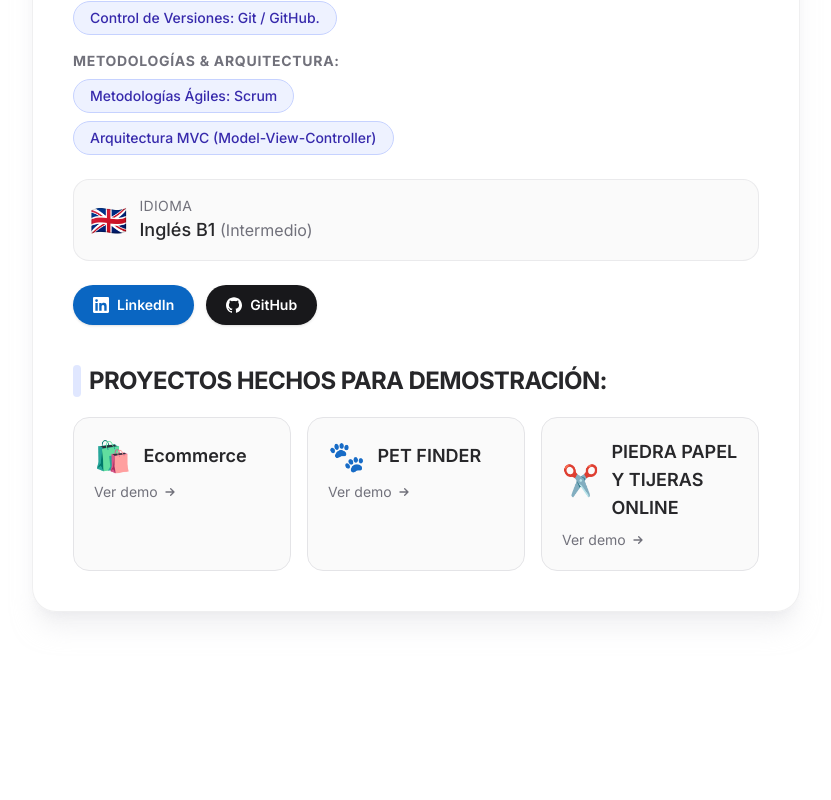
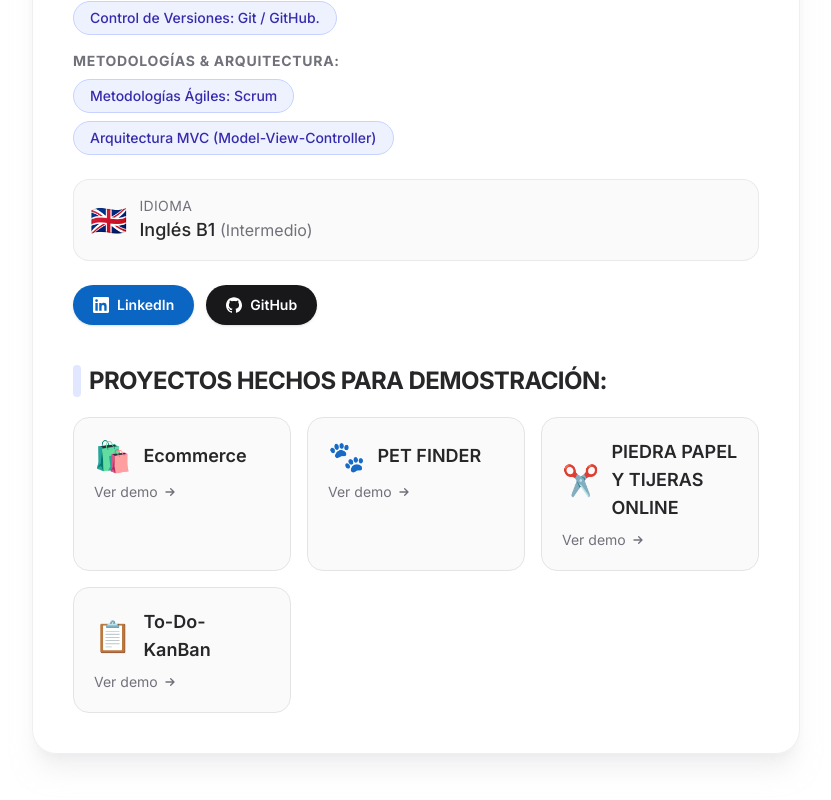
Before and after one commit to FeliSic/LANDING-PAGE-PRESENTATION, a Next.js app: page / in a window 1280 px wide. Shown: the part 762-1562 px from the top of the page, without its empty margins (224-1055 px from the left). Before the commit the page ends 1438 px from the top, so only its background shows below. Built offline with nearby package versions, Linux system fonts and the light colour scheme.

Commit message:
nuevo proyecto

```diff
--- a/app/page.tsx
+++ b/app/page.tsx
@@ -141,6 +141,11 @@ export default function Home() {
                 emoji="✂️"
                 href="https://ppt-online-next.vercel.app"
               />
+              <ProjectCard
+                title="To-Do-KanBan"
+                emoji="📋"
+                href="https://to-do-kan-ban-omoh.vercel.app"
+              />
             </div>
           </div>
         </div>
```
